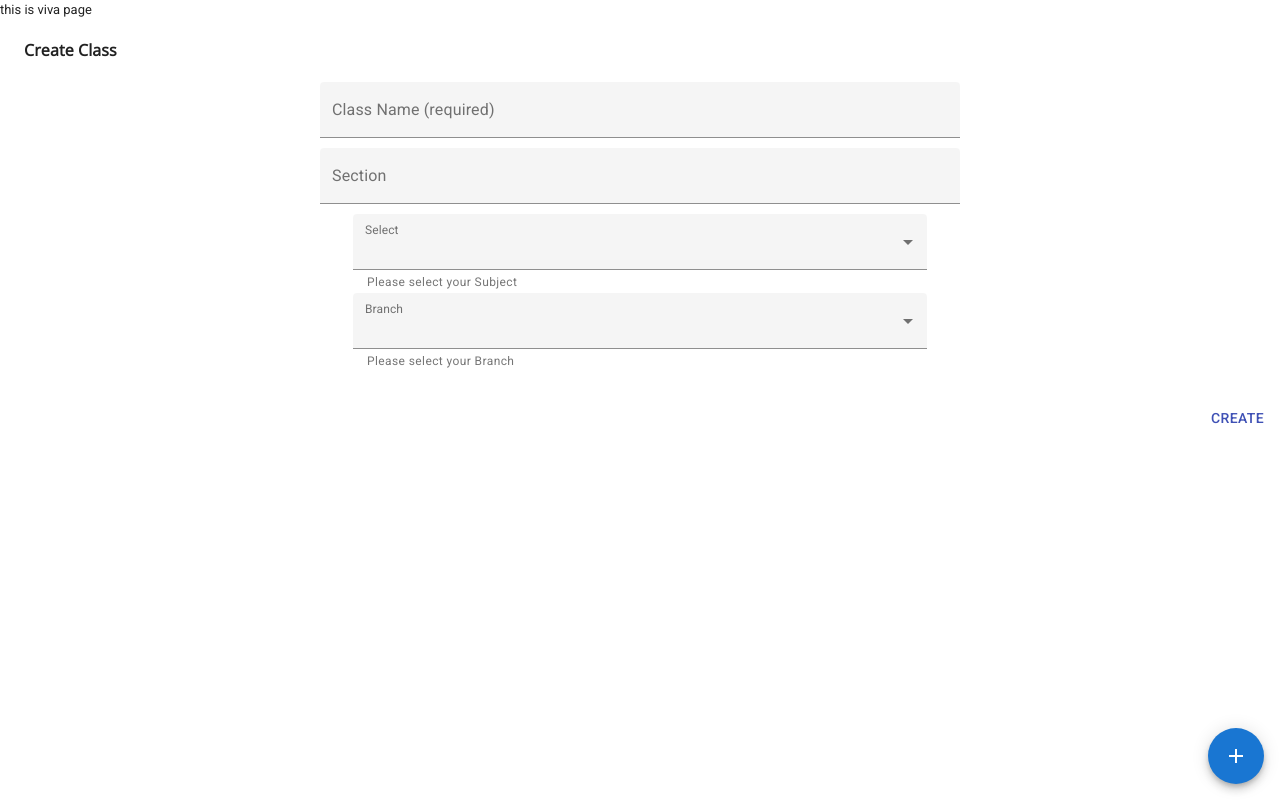
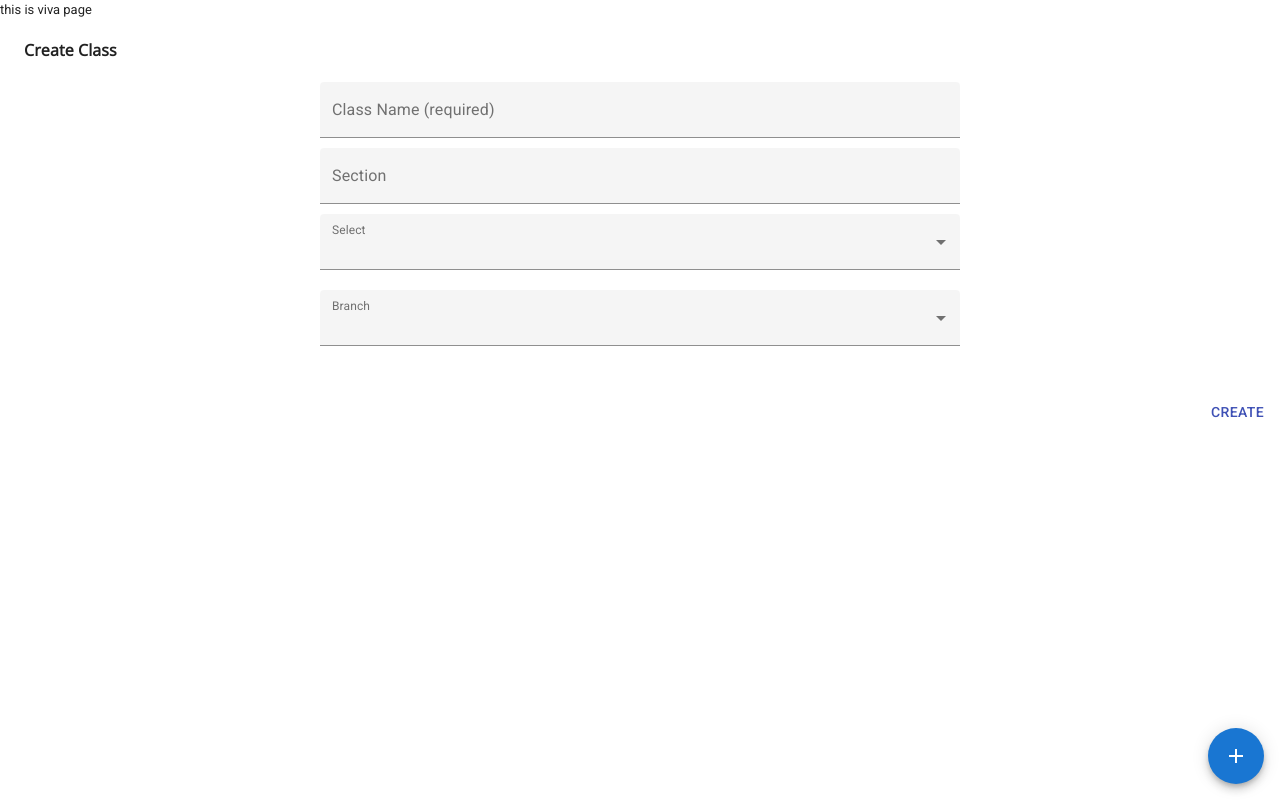
Before and after one commit to Jatin-tec/department-website-sati, a React (Create React App) app: page /Viva in a window 1280 px wide. Built offline with nearby package versions, Linux system fonts and the light colour scheme.

Commit message:
commit on main

```diff
--- a/src/components/CreateClass/Form.jsx
+++ b/src/components/CreateClass/Form.jsx
@@ -63,8 +63,6 @@ const Branches = [
 const Form = () => {
   const [className, setClassName] = useState("");
   const [Section, setSection] = useState("");
-  const [Room, setRoom] = useState("");
-  const [Subject, setSubject] = useState("");
   const [Role, setRole] = React.useState('Student');
 
   const [Branch, setBranch] = React.useState('Student');
@@ -97,21 +95,21 @@ const Form = () => {
           onChange={(e) => setClassName(e.target.value)}
         />
         <TextField
-          id="filled-basic"
+          id="filled-select-currency"
           label="Section"
           className="form__input"
           variant="filled"
           value={Section}
           onChange={(e) => setSection(e.target.value)}
         />
-        <div class="Role">
+        <div className="form__input">
         <TextField
           id="filled-select-currency"
+          className="form__input"
           select
           label="Select"
           value={Role}
           onChange={handleChange}
-          helperText="Please select your Subject"
           variant="filled"
         >
           {Roles.map((option) => (
@@ -122,14 +120,14 @@ const Form = () => {
         </TextField>
                 </div>
 
-        <div class="Branch">
+        <div className="form__input">
         <TextField
           id="filled-select-currency"
+          className="form__input"
           select
           label="Branch"
           value={Branch}
           onChange={handleChange}
-          helperText="Please select your Branch"
           variant="filled"
         >
           {Branches.map((option) => (
--- a/src/components/CreateClass/style.css
+++ b/src/components/CreateClass/style.css
@@ -68,12 +68,7 @@
     width: 50vw !important;
   }
 }
-.Branch{
 
+#filled-select-currency{
+  width: 26.5em;
 }
-.Role{
-  width: ;
-}
-#filled-select-currency{
-  width: 530px;
-}
```
